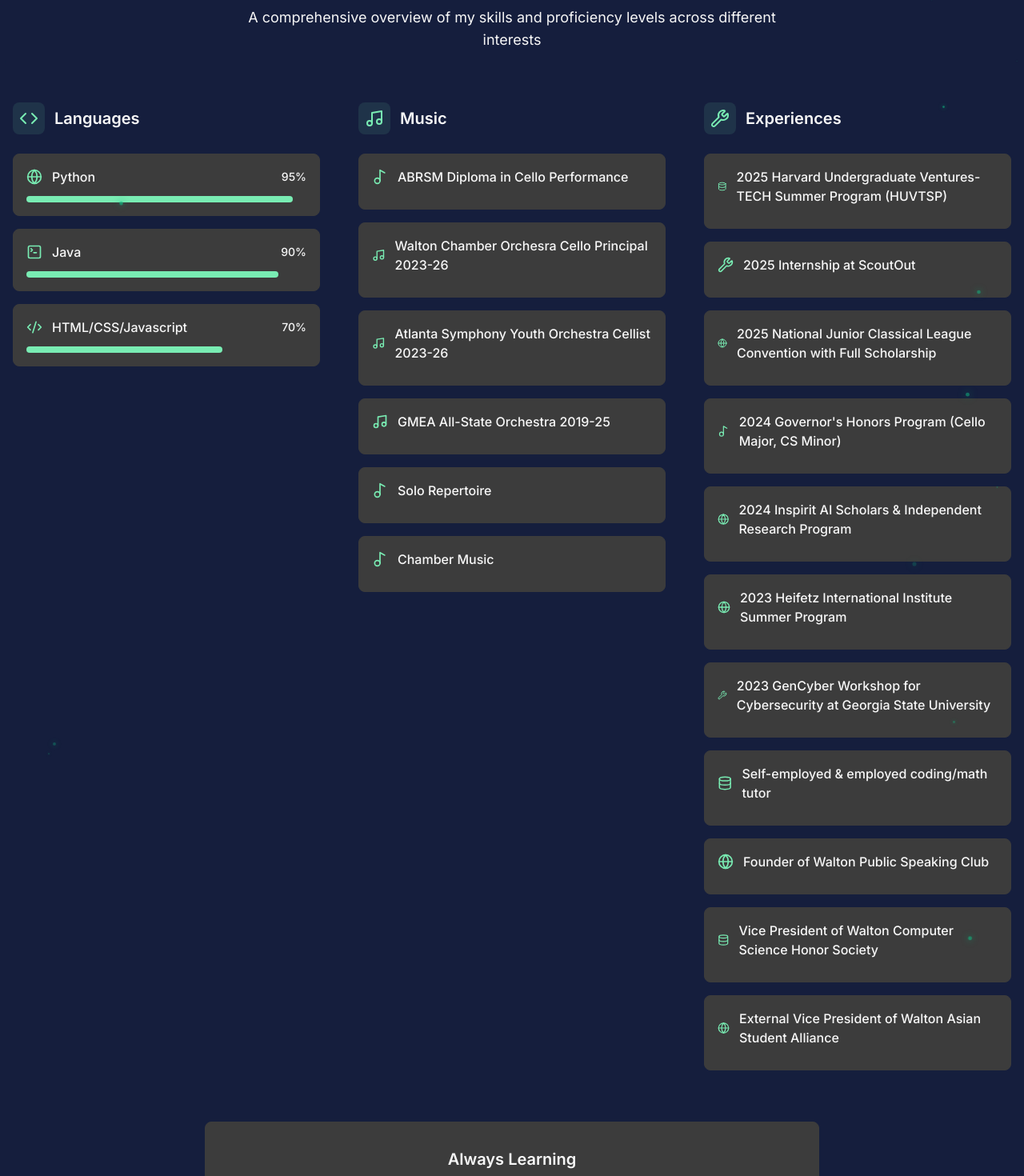
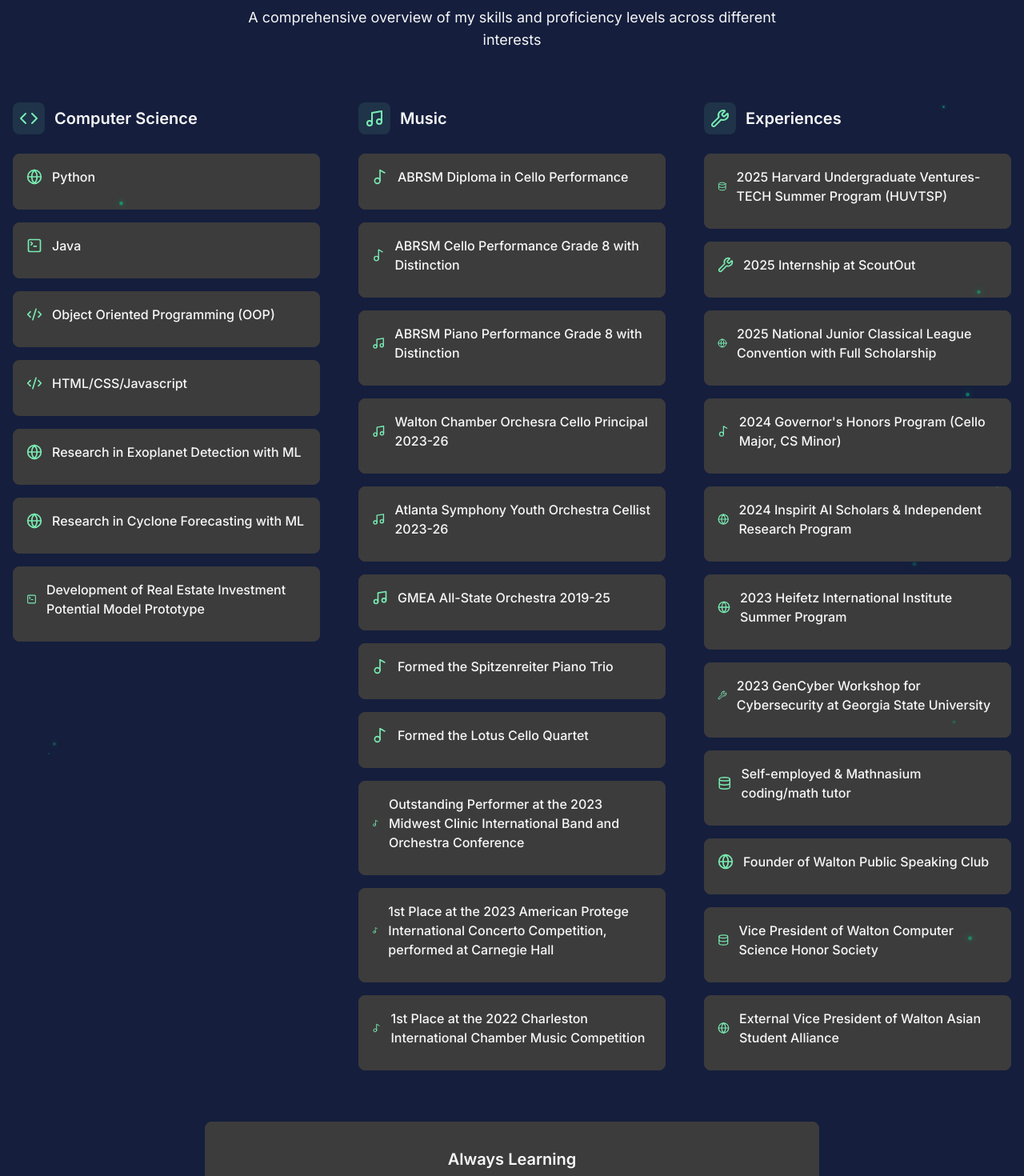
Before and after one commit to ethanol-lo/website-portfolio-high-school, a Next.js app: page / in a window 1280 px wide. Shown: the part 1980-3450 px from the top of the page at 80% size. Built offline with nearby package versions, Linux system fonts and the light colour scheme.

Commit message:
Update skills-section.tsx

```diff
--- a/src/components/portfolio/skills-section.tsx
+++ b/src/components/portfolio/skills-section.tsx
@@ -19,13 +19,17 @@
 
 const skillCategories: SkillCategory[] = [
   {
-    title: "Languages",
+    title: "Computer Science",
     icon: Code,
-    showPercentages: true,
+    showPercentages: false,
     skills: [
-      { name: "Python", level: 95, icon: Globe },
-      { name: "Java", level: 90, icon: SquareTerminal },
-      { name: "HTML/CSS/Javascript", level: 70, icon: CodeXml },
+      { name: "Python", icon: Globe },
+      { name: "Java", icon: SquareTerminal },
+      { name: "Object Oriented Programming (OOP)", icon: CodeXml },
+      { name: "HTML/CSS/Javascript", icon: CodeXml },
+      { name: "Research in Exoplanet Detection with ML", icon: Globe },
+      { name: "Research in Cyclone Forecasting with ML", icon: Globe },
+      { name: "Development of Real Estate Investment Potential Model Prototype", icon: SquareTerminal },
     ]
   },
   {
@@ -34,11 +38,16 @@
     showPercentages: false,
     skills: [
       { name: "ABRSM Diploma in Cello Performance", icon: Music2 },
+      { name: "ABRSM Cello Performance Grade 8 with Distinction", icon: Music2 },
+      { name: "ABRSM Piano Performance Grade 8 with Distinction", icon: Music },
       { name: "Walton Chamber Orchesra Cello Principal 2023-26", icon: Music },
       { name: "Atlanta Symphony Youth Orchestra Cellist 2023-26", icon: Music},
       { name: "GMEA All-State Orchestra 2019-25", icon: Music },
-      { name: "Solo Repertoire", icon: Music2 },
-      { name: "Chamber Music", icon: Music2},
+      { name: "Formed the Spitzenreiter Piano Trio", icon: Music2 },
+      { name: "Formed the Lotus Cello Quartet", icon: Music2 },
+      { name: "Outstanding Performer at the 2023 Midwest Clinic International Band and Orchestra Conference", icon: Music2 },
+      { name: "1st Place at the 2023 American Protege International Concerto Competition, performed at Carnegie Hall", icon: Music2 },
+      { name: "1st Place at the 2022 Charleston International Chamber Music Competition", icon: Music2},
     ]
   },
   {
@@ -53,7 +62,7 @@
       { name: "2024 Inspirit AI Scholars & Independent Research Program", icon: Globe },
       { name: "2023 Heifetz International Institute Summer Program", icon: Globe},
       { name: "2023 GenCyber Workshop for Cybersecurity at Georgia State University", icon: Wrench },
-      { name: "Self-employed & employed coding/math tutor", icon: Database },
+      { name: "Self-employed & Mathnasium coding/math tutor", icon: Database },
       { name: "Founder of Walton Public Speaking Club", icon: Globe },
       { name: "Vice President of Walton Computer Science Honor Society", icon: Database},
       { name: "External Vice President of Walton Asian Student Alliance", icon: Globe },
```
